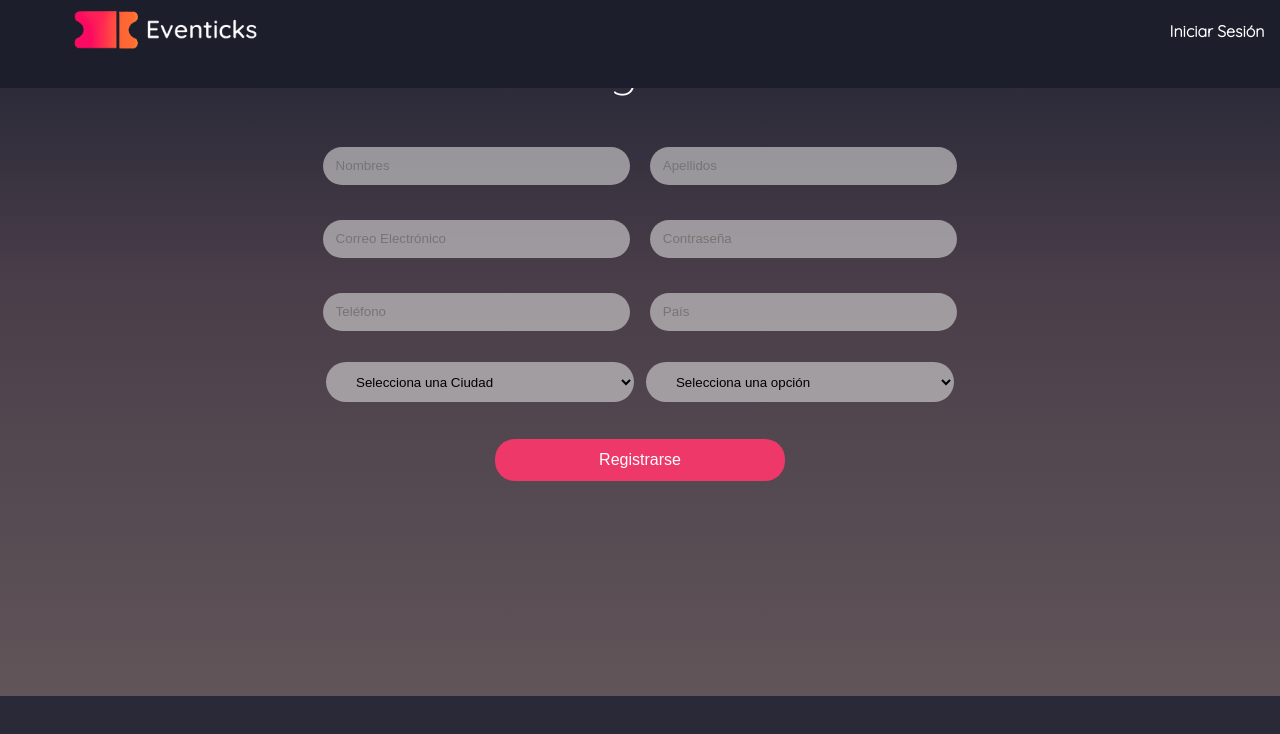
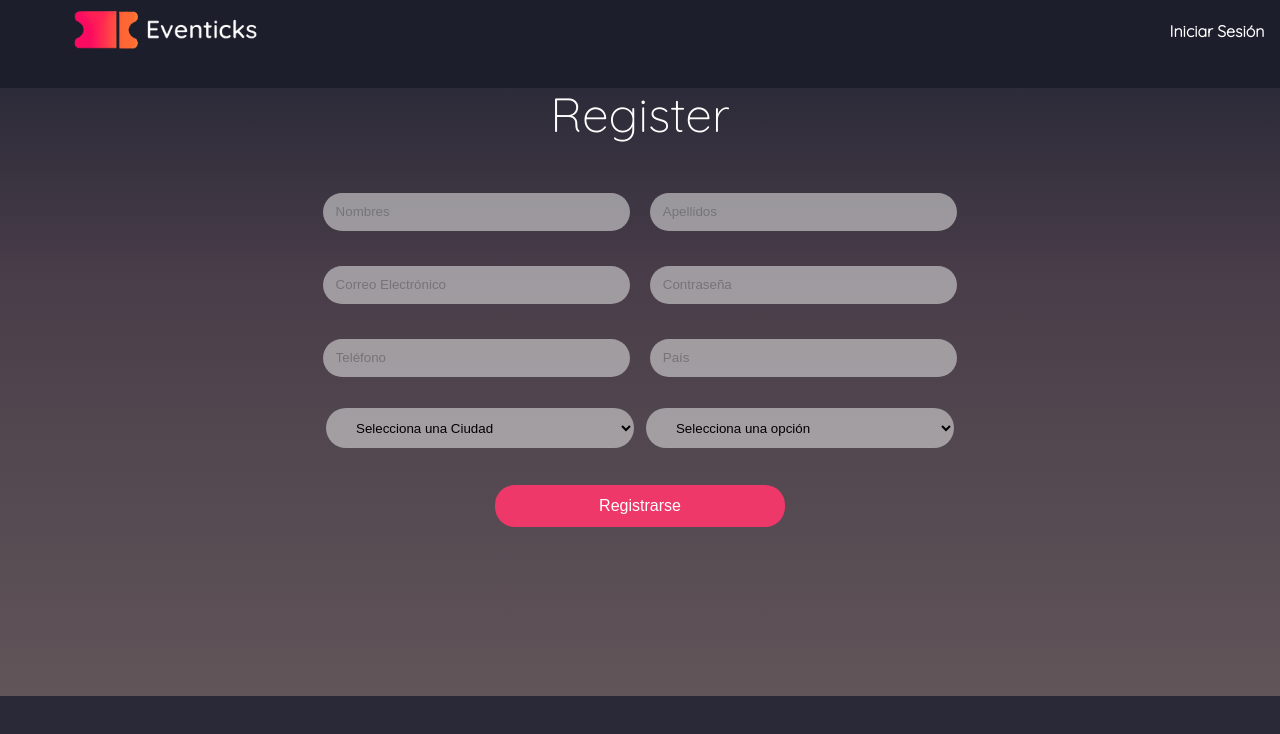
Before and after one commit to paolo-abarca/Eventicks, a React (Create React App) app in the folder Front-End/eventicks/: page /registrar in a window 1280 px wide. Shown: the top 734 px of the page. Built offline with nearby package versions, Linux system fonts and the light colour scheme.

Commit message:
⚛️ add checkbox for confirmed checkk of term & conditions

```diff
--- a/Front-End/eventicks/src/pages/Register/someStyle.js
+++ b/Front-End/eventicks/src/pages/Register/someStyle.js
@@ -15,7 +15,7 @@ export const Title = styled.p`
     font-style: normal;
     color: white;
     margin-bottom: 3%;
-    margin-top: -2%;
+    margin-top: 1.6%;
     font-size: 3em;
     font-weight: lighter;
 `;
```
